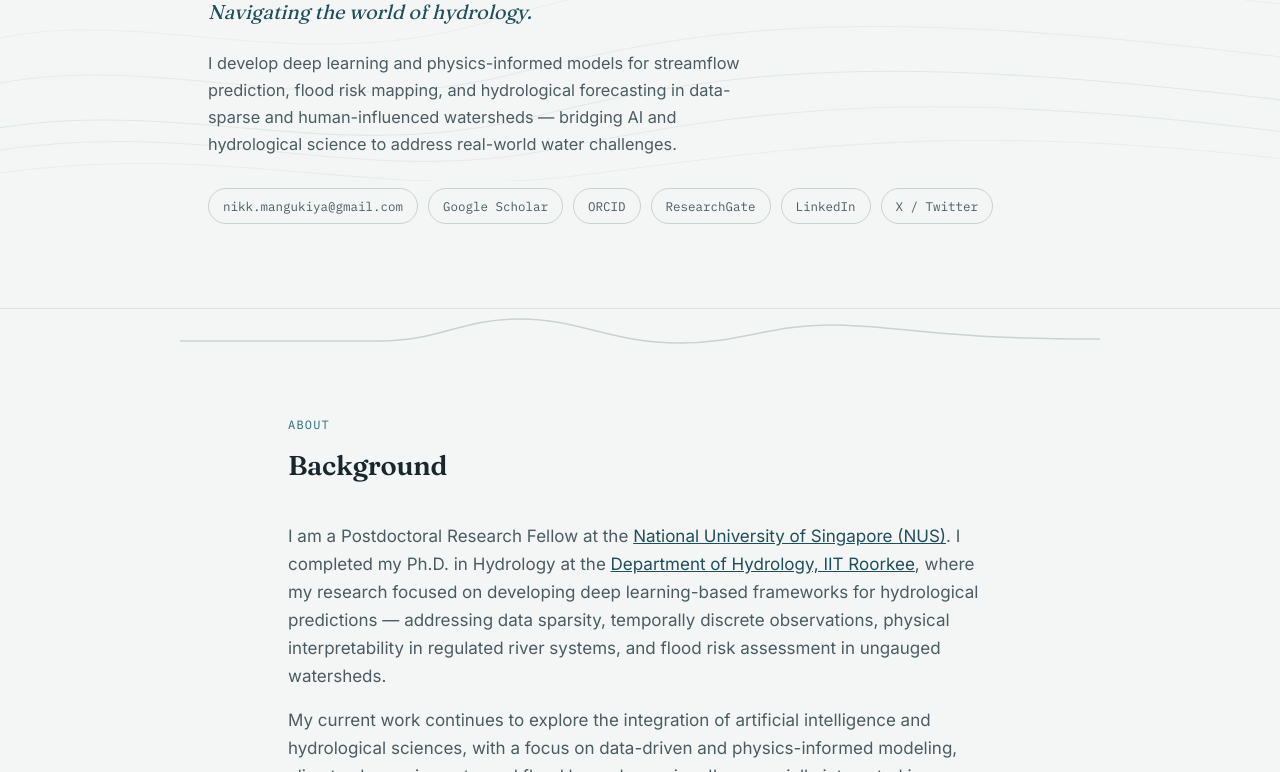
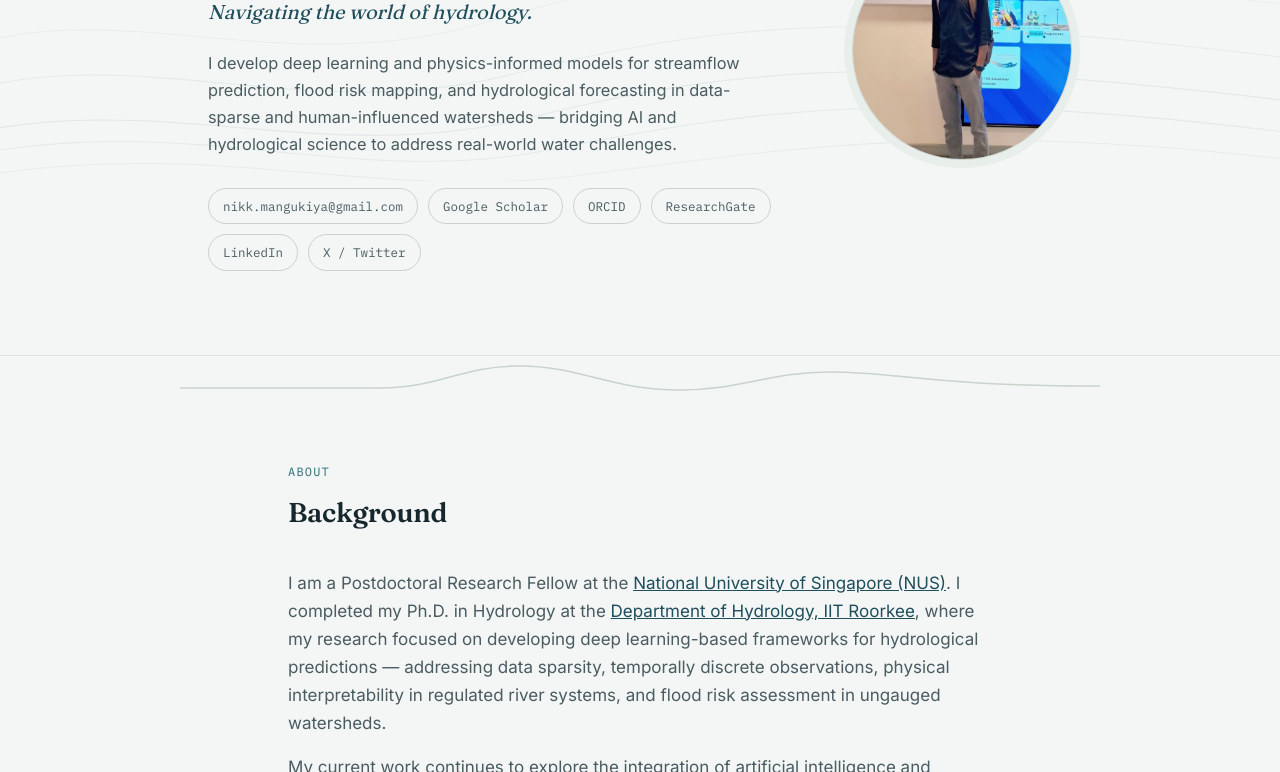
Before and after one commit to NikunjMangukiya/nikunjmangukiya.github.io, a plain HTML site: page index.html in a window 1280 px wide. Shown: the part 328-1100 px from the top of the page. Drawn offline with Linux system fonts and the light colour scheme.

Commit message:
Add files via upload

```diff
--- a/index.html
+++ b/index.html
@@ -37,17 +37,22 @@
     </g>
   </svg>
   <div class="wrap-wide">
-    <span class="eyebrow">Postdoctoral Research Fellow &middot; NUS Singapore</span>
-    <h1 class="name">Nikunj K.<br>Mangukiya, Ph.D.</h1>
-    <p class="tagline">Navigating the world of hydrology.</p>
-    <p class="hero-lede">I develop deep learning and physics-informed models for streamflow prediction, flood risk mapping, and hydrological forecasting in data-sparse and human-influenced watersheds &mdash; bridging AI and hydrological science to address real-world water challenges.</p>
-    <div class="hero-links">
+    <div>
+      <span class="eyebrow">Postdoctoral Research Fellow &middot; NUS Singapore</span>
+      <h1 class="name">Nikunj K.<br>Mangukiya, Ph.D.</h1>
+      <p class="tagline">Navigating the world of hydrology.</p>
+      <p class="hero-lede">I develop deep learning and physics-informed models for streamflow prediction, flood risk mapping, and hydrological forecasting in data-sparse and human-influenced watersheds &mdash; bridging AI and hydrological science to address real-world water challenges.</p>
+      <div class="hero-links">
       <a class="pill" href="mailto:nikk.mangukiya@gmail.com">nikk.mangukiya@gmail.com</a>
       <a class="pill" href="https://scholar.google.com/citations?user=swFldcoAAAAJ&hl=en" target="_blank" rel="noopener">Google Scholar</a>
       <a class="pill" href="https://orcid.org/0000-0001-8132-6958" target="_blank" rel="noopener">ORCID</a>
       <a class="pill" href="https://www.researchgate.net/profile/Nikunj-Mangukiya" target="_blank" rel="noopener">ResearchGate</a>
       <a class="pill" href="https://www.linkedin.com/in/nikunj-mangukiya/" target="_blank" rel="noopener">LinkedIn</a>
       <a class="pill" href="https://twitter.com/nikk_mn" target="_blank" rel="noopener">X / Twitter</a>
+      </div>
+    </div>
+    <div class="hero-photo">
+      <img src="photo.jpg" alt="Portrait of Nikunj K. Mangukiya">
     </div>
   </div>
 </header>
--- a/styles.css
+++ b/styles.css
@@ -77,7 +77,17 @@ header.hero{
   opacity:0.55;
   pointer-events:none;
 }
-.hero .wrap-wide{position:relative; z-index:1;}
+.hero .wrap-wide{
+  position:relative; z-index:1;
+  display:grid; grid-template-columns:1fr 220px; gap:48px; align-items:center;
+}
+.hero-photo{
+  width:220px; height:220px; border-radius:50%;
+  overflow:hidden; border:1px solid var(--line);
+  box-shadow:0 0 0 8px var(--paper-alt);
+  justify-self:end;
+}
+.hero-photo img{width:100%; height:100%; object-fit:cover; display:block;}
 h1.name{font-size:clamp(2.4rem, 5vw, 3.4rem); line-height:1.08;}
 .tagline{
   font-family:'Fraunces', serif; font-style:italic; font-weight:400;
@@ -213,6 +223,9 @@ h3.sub-title:first-of-type{margin-top:0;}
   .tl-date{padding-top:0;}
   section{padding:48px 0;}
   header.hero{padding:64px 0 56px;}
+  .hero .wrap-wide{grid-template-columns:1fr; text-align:center;}
+  .hero-photo{justify-self:center; width:160px; height:160px; order:-1;}
+  .hero-links{justify-content:center;}
   .page-head{padding:44px 0 32px;}
   .pub-list li{grid-template-columns:1fr;}
 }
```
Also changed, not shown: photo.jpg (added).
